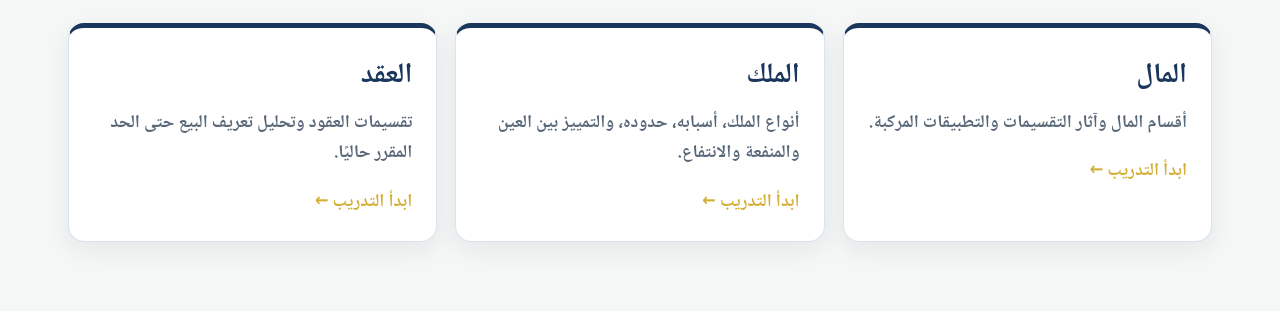
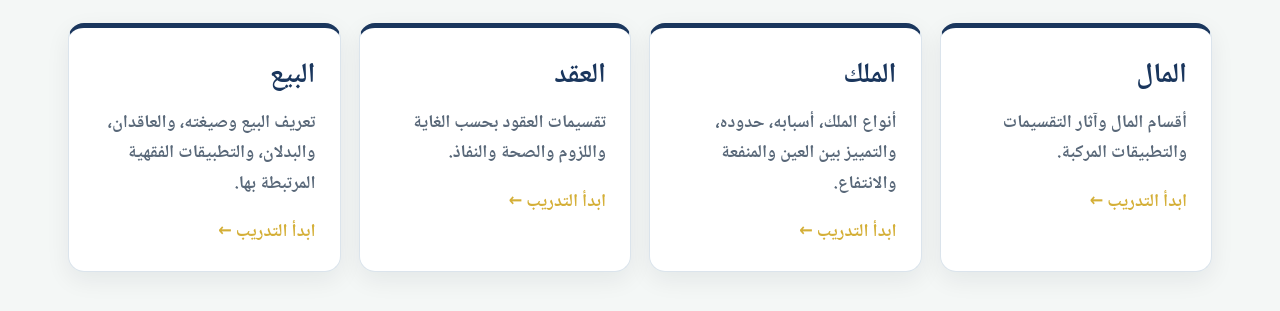
Before and after one commit to alharthy49-coder/manhaj-portal, a plain HTML site: page applications/muamalat1/index.html in a window 1280 px wide. Shown: the part 311-622 px from the top of the page. Drawn offline with Linux system fonts and the light colour scheme.

Commit message:
Add sale topic card

```diff
--- a/applications/muamalat1/index.html
+++ b/applications/muamalat1/index.html
@@ -2,4 +2,4 @@
 <header class="topbar"><div class="topbar-inner"><a class="brand" href="../../index.html">منهج <span>الطالبين</span></a><a class="back-link" href="../index.html">العودة إلى التطبيقات العلمية</a></div></header>
 <main class="page"><div class="breadcrumb"><a href="../../index.html">الرئيسية</a><span>›</span><a href="../index.html">التطبيقات العلمية</a><span>›</span><span>فقه المعاملات (1)</span></div>
 <section class="hero"><div class="eyebrow">فقه المعاملات (1)</div><h1>اختر الموضوع</h1><p>تدريبات تفاعلية على موضوعات المقرر، مع تغذية راجعة مباشرة في الأسئلة الموضوعية، وجواب نموذجي عند الطلب في الأسئلة المقالية.</p></section>
-<div class="cards"><a class="card-link" href="activities.html?topic=money"><h2>المال</h2><p>أقسام المال وآثار التقسيمات والتطبيقات المركبة.</p><div class="arrow">ابدأ التدريب ←</div></a><a class="card-link" href="activities.html?topic=ownership"><h2>الملك</h2><p>أنواع الملك، أسبابه، حدوده، والتمييز بين العين والمنفعة والانتفاع.</p><div class="arrow">ابدأ التدريب ←</div></a><a class="card-link" href="activities.html?topic=contract"><h2>العقد</h2><p>تقسيمات العقود وتحليل تعريف البيع حتى الحد المقرر حاليًا.</p><div class="arrow">ابدأ التدريب ←</div></a></div></main></body></html>
+<div class="cards"><a class="card-link" href="activities.html?topic=money"><h2>المال</h2><p>أقسام المال وآثار التقسيمات والتطبيقات المركبة.</p><div class="arrow">ابدأ التدريب ←</div></a><a class="card-link" href="activities.html?topic=ownership"><h2>الملك</h2><p>أنواع الملك، أسبابه، حدوده، والتمييز بين العين والمنفعة والانتفاع.</p><div class="arrow">ابدأ التدريب ←</div></a><a class="card-link" href="activities.html?topic=contract"><h2>العقد</h2><p>تقسيمات العقود بحسب الغاية واللزوم والصحة والنفاذ.</p><div class="arrow">ابدأ التدريب ←</div></a><a class="card-link" href="activities.html?topic=sale"><h2>البيع</h2><p>تعريف البيع وصيغته، والعاقدان، والبدلان، والتطبيقات الفقهية المرتبطة بها.</p><div class="arrow">ابدأ التدريب ←</div></a></div></main></body></html>
```
